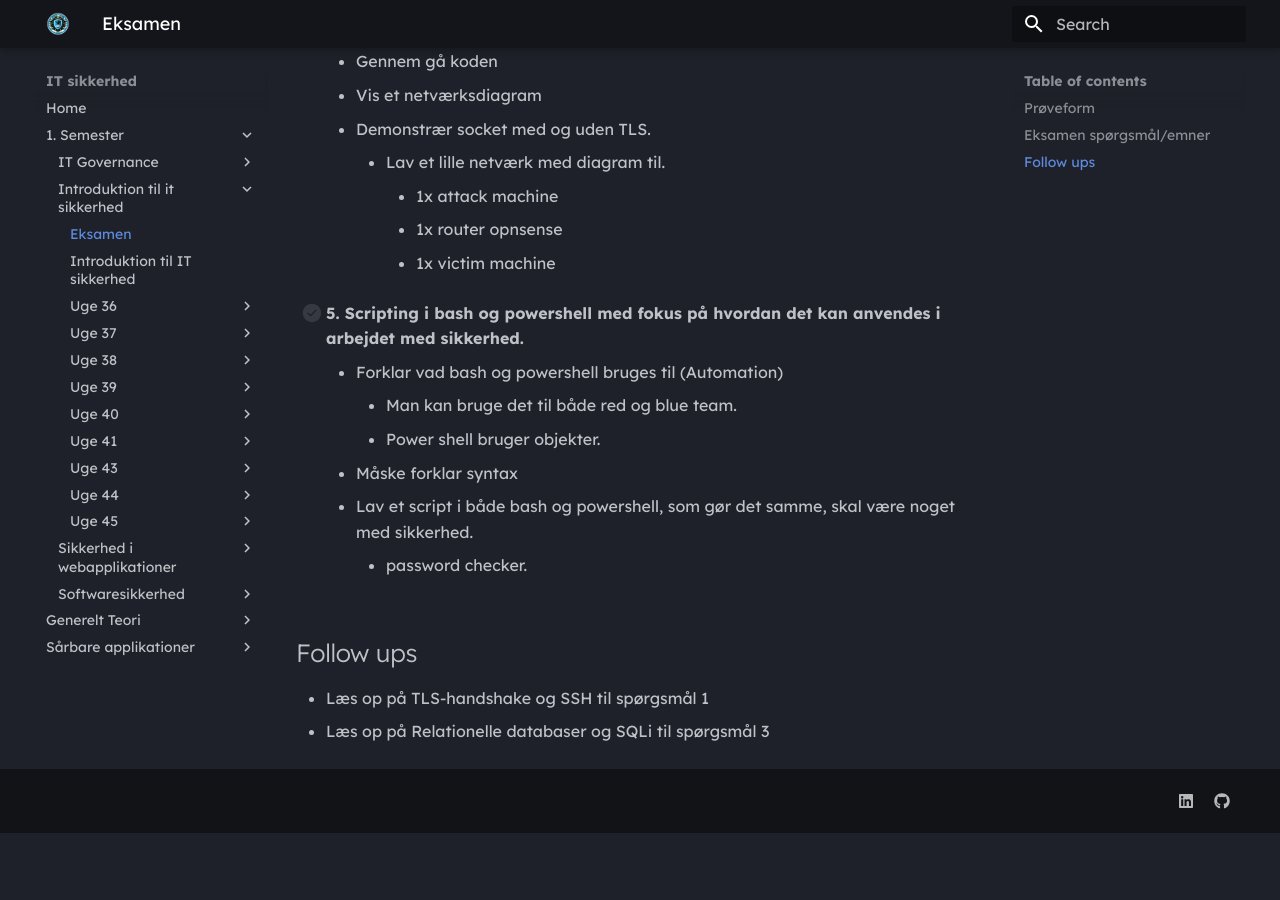
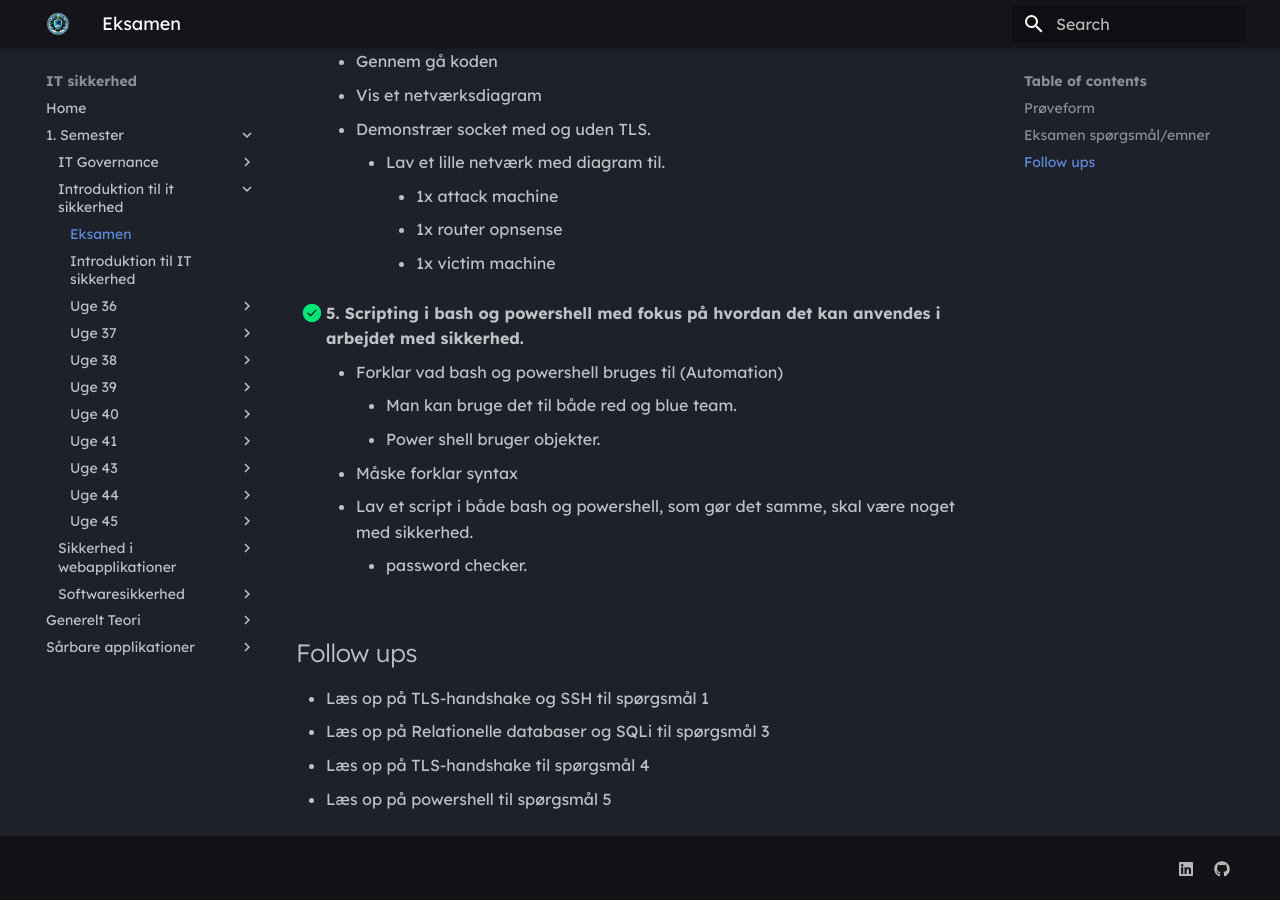
Before and after one commit to NoahRosenkjaer/IT-sikkerhed, an MkDocs documentation site: the page built from docs/1. Semester/Introduktion til it-sikkerhed/Eksamen.md, in a window 1280 px wide and 900 px high, scrolled down 1424 px. Built offline with MkDocs 1.6.1 and Material for MkDocs 9.7.7, drawn with Linux system fonts in a browser that asks for light colours; before the commit the page ends 2257 px from its top, so only the background shows below that.

Commit message:
Question 5 done

```diff
--- a/docs/1. Semester/Introduktion til it-sikkerhed/Eksamen.md
+++ b/docs/1. Semester/Introduktion til it-sikkerhed/Eksamen.md
@@ -50,7 +50,7 @@ Jeg brainstormer med hvad jeg kunne snakke om, i forhold til hvert spørgsmål.
             - 1x router opnsense
             - 1x victim machine
 
-- [ ] **5. Scripting i bash og powershell med fokus på hvordan det kan anvendes i arbejdet med sikkerhed.**
+- [X] **5. Scripting i bash og powershell med fokus på hvordan det kan anvendes i arbejdet med sikkerhed.**
     - Forklar vad bash og powershell bruges til (Automation)
         - Man kan bruge det til både red og blue team.
         - Power shell bruger objekter.
@@ -63,3 +63,5 @@ Jeg brainstormer med hvad jeg kunne snakke om, i forhold til hvert spørgsmål.
 
 - Læs op på TLS-handshake og SSH til spørgsmål 1
 - Læs op på Relationelle databaser og SQLi til spørgsmål 3
+- Læs op på TLS-handshake til spørgsmål 4
+- Læs op på powershell til spørgsmål 5
```
